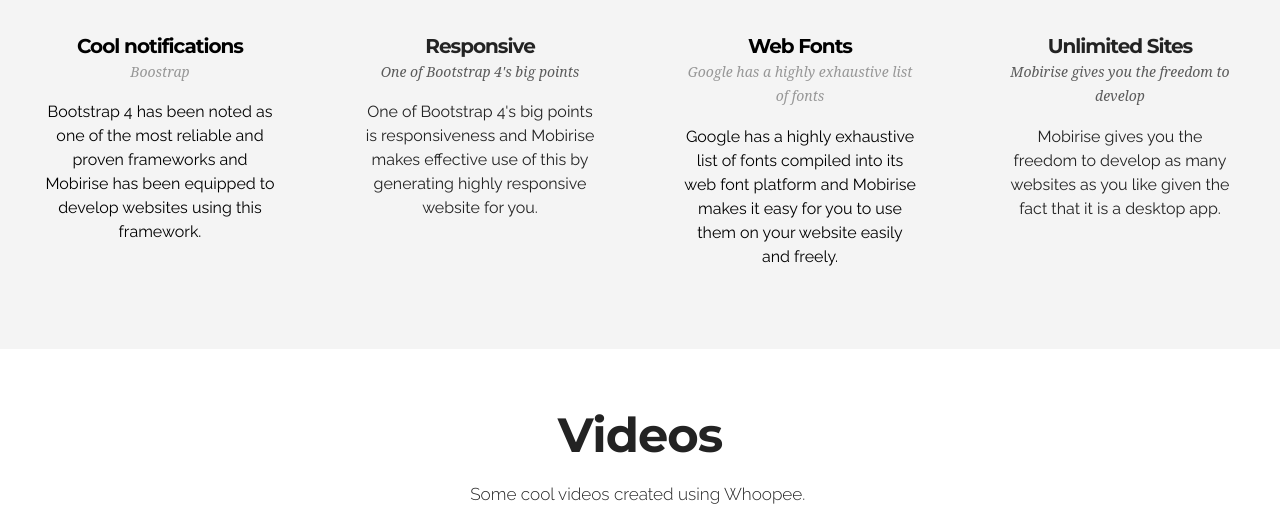
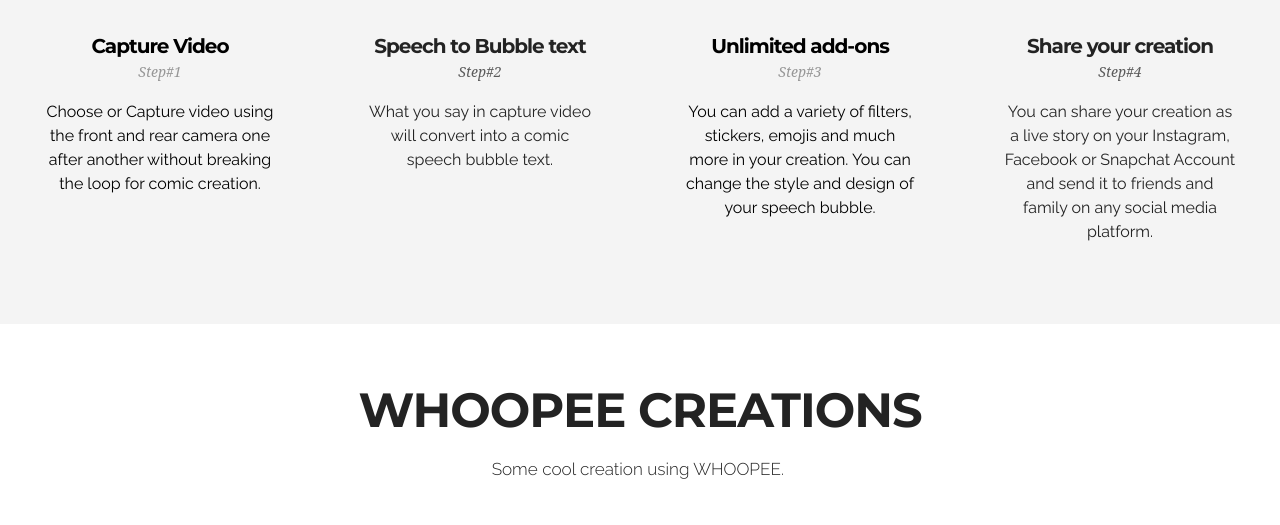
Before and after one commit to whoopee-cam/Whoopee-cam.github.io, a plain HTML site: page index.html in a window 1280 px wide. Shown: the part 1343-1868 px from the top of the page. Drawn offline with Linux system fonts and the light colour scheme.

Commit message:
content updated

```diff
--- a/index.html
+++ b/index.html
@@ -58,7 +58,7 @@
 
 <section class="mbr-section mbr-section-hero mbr-section-full header2 mbr-parallax-background mbr-after-navbar" id="header2-1" style="background-image: url(assets/images/banner.png);">
 
-    <div class="mbr-overlay" style="opacity: 0.3; background-color: rgb(71, 85, 119);">
+    <div class="mbr-overlay" style="opacity: 0.1; background-color: rgb(71, 85, 119);">
     </div>
 
     <div class="mbr-table mbr-table-full">
@@ -75,7 +75,7 @@
 
                             <font style="font-family: markerFelt-Thin; color: black; font-size: 80px; text-shadow: 4px 4px white;">Whoopee</font>
                             <br>
-                            <font style="font-family: avenir next; color: white; font-size: 30px; text-shadow: 2px 2px black;"">Comic Camera&nbsp;</font>
+                            <font style="font-family: avenir next; color: black; font-size: 30px; text-shadow: 2px 2px white;"">Comic Camera&nbsp;</font>
                             <div>
                             <h4 style="font-family: avenir next; color: black;"">Whoopee is a new age comic creation camera app that turns your speech into animated speech bubbles. </h4>
                             </div>
@@ -134,9 +134,9 @@
                 <div class="card cart-block">
                     <div class="card-img"><img src="assets/images/Screenshots-02.png" class="card-img-top"></div>
                     <div class="card-block">
-                        <h4 class="card-title">Cool notifications</h4>
-                        <h5 class="card-subtitle">Boostrap</h5>
-                        <p class="card-text">Bootstrap 4 has been noted as one of the most reliable and proven frameworks and Mobirise has been equipped to develop websites using this framework.</p>
+                        <h4 class="card-title">Capture Video</h4>
+                        <h5 class="card-subtitle">Step#1</h5>
+                        <p class="card-text">Choose or Capture video using the front and rear camera one after another without breaking the loop for comic creation.</p>
 
                     </div>
                 </div>
@@ -147,9 +147,9 @@
                 <div class="card cart-block">
                     <div class="card-img"><img src="assets/images/Screenshots-03.png" class="card-img-top"></div>
                     <div class="card-block">
-                        <h4 class="card-title">Responsive</h4>
-                        <h5 class="card-subtitle">One of Bootstrap 4's big points</h5>
-                        <p class="card-text">One of Bootstrap 4's big points is responsiveness and Mobirise makes effective use of this by generating highly responsive website for you.</p>
+                        <h4 class="card-title">Speech to Bubble text</h4>
+                        <h5 class="card-subtitle">Step#2</h5>
+                        <p class="card-text">What you say in capture video will convert into a comic speech bubble text.</p>
 
                     </div>
                 </div>
@@ -160,9 +160,9 @@
                 <div class="card cart-block">
                     <div class="card-img"><img src="assets/images/Screenshots-04.png" class="card-img-top"></div>
                     <div class="card-block">
-                        <h4 class="card-title">Web Fonts</h4>
-                        <h5 class="card-subtitle">Google has a highly exhaustive list of fonts</h5>
-                        <p class="card-text">Google has a highly exhaustive list of fonts compiled into its web font platform and Mobirise makes it easy for you to use them on your website easily and freely.</p>
+                        <h4 class="card-title">Unlimited add-ons</h4>
+                        <h5 class="card-subtitle">Step#3</h5>
+                        <p class="card-text">You can add a variety of filters, stickers, emojis and much more in your creation. You can change the style and design of your speech bubble. </p>
 
                     </div>
                 </div>
@@ -173,9 +173,9 @@
                 <div class="card cart-block">
                     <div class="card-img"><img src="assets/images/Screenshots-05.png" class="card-img-top"></div>
                     <div class="card-block">
-                        <h4 class="card-title">Unlimited Sites</h4>
-                        <h5 class="card-subtitle">Mobirise gives you the freedom to develop</h5>
-                        <p class="card-text">Mobirise gives you the freedom to develop as many websites as you like given the fact that it is a desktop app.</p>
+                        <h4 class="card-title">Share your creation</h4>
+                        <h5 class="card-subtitle">Step#4</h5>
+                        <p class="card-text">You can share your creation as a live story on your Instagram, Facebook or Snapchat Account and send it to friends and family on any social media platform.</p>
 
                     </div>
                 </div>
@@ -190,7 +190,7 @@
     <div class="container">
         <div class="row">
             <div class="col-xs-12">
-                <h3 class="mbr-section-title display-2">Videos</h3>
+                <h3 class="mbr-section-title display-2">WHOOPEE CREATIONS</h3>
 
             </div>
         </div>
@@ -201,7 +201,7 @@
 
     <div class="container">
         <div class="row">
-            <div class="col-xs-12 lead">Some cool videos created using Whoopee.&nbsp;</div>
+            <div class="col-xs-12 lead">Some cool creation using WHOOPEE.&nbsp;</div>
         </div>
     </div>
 
@@ -534,7 +534,7 @@
     <div class="container">
         <div class="row">
             <div class="col-md-8 col-md-offset-2 text-xs-center">
-                <p>(c) 2017 Whoopee by <a  href=http://www.indianic.com/" style="color:#333;text-decoration:underline;"> IndiaNIC</a></p>
+                <p>© All Rights Reserved | Design by <a  href=http://www.indianic.com/" style="color:#333;text-decoration:underline;"> IndiaNIC</a></p>
             </div>
         </div>
     </div>
```
